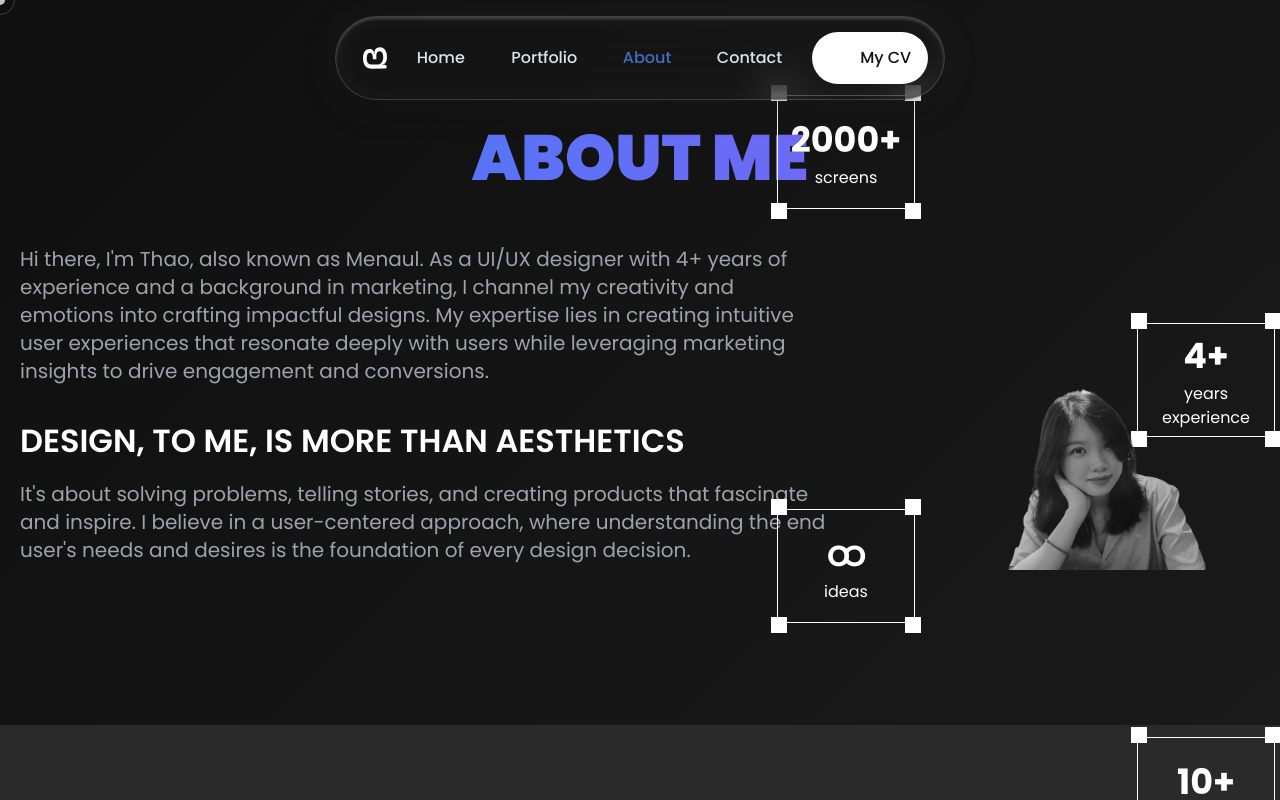
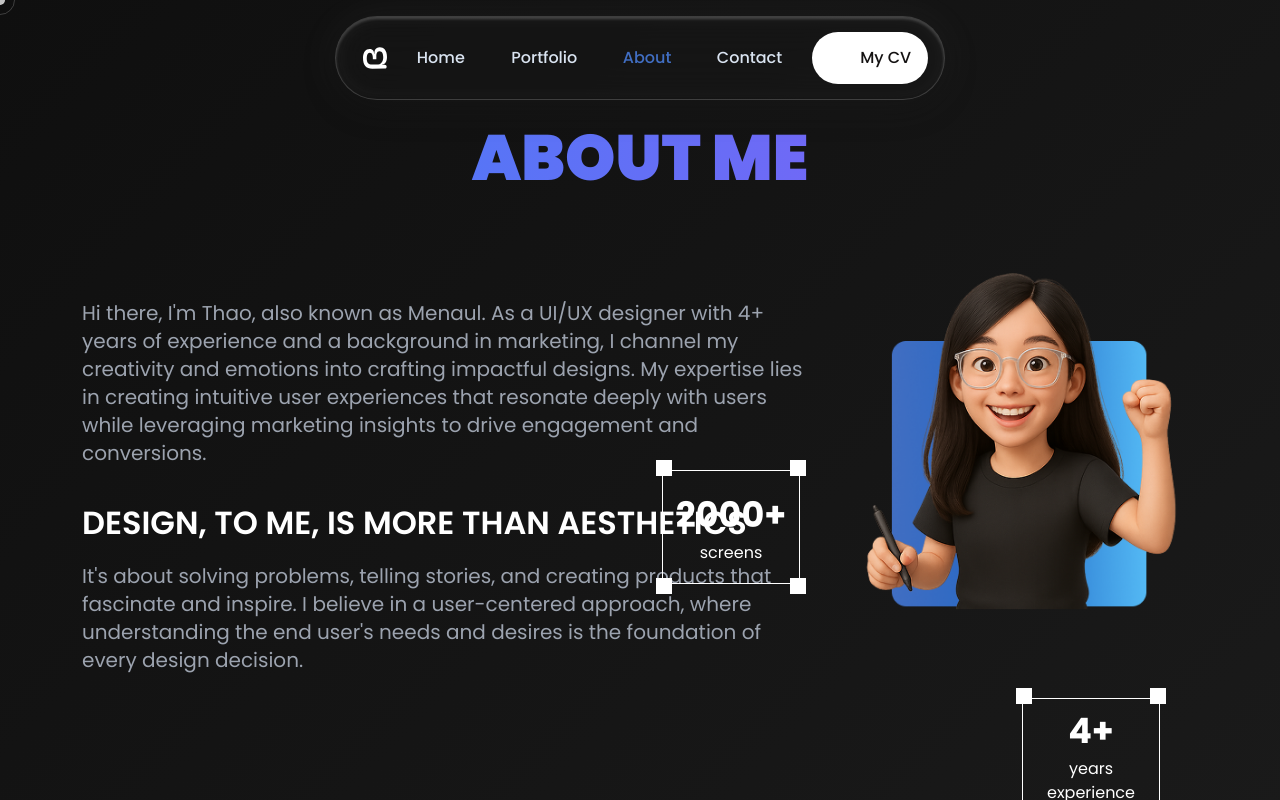
Before and after one commit to phamminhtuan-1996/web-portfolio-thaotruong-ver-2, a Next.js app: page /about in a window 1280 px wide. Built offline with nearby package versions, Linux system fonts and the light colour scheme; some icons are missing.

Commit message:
feat: Update About page layout and styling, add new avatar image

```diff
--- a/src/app/about/page.tsx
+++ b/src/app/about/page.tsx
@@ -33,26 +33,6 @@ const DivParent = styled.div`
     margin-bottom: 3rem;
   }
 
-  .header__content {
-    max-width: 1320px;
-    margin: 0 auto;
-    padding: 0 20px;
-    display: flex;
-    gap: 4rem;
-  }
-
-  .left-content {
-    flex: 0 0 65%;
-  }
-
-  .right-content {
-    flex: 0 0 35%;
-    position: relative;
-    display: flex;
-    align-items: center;
-    justify-content: center;
-  }
-
   .about-paragraph {
     font-family: Poppins;
     font-weight: 400;
@@ -85,15 +65,17 @@ const DivParent = styled.div`
 
   .character-wrapper {
     position: relative;
-    width: 300px;
-    height: 400px;
+    width: 100%;
+    max-width: 400px;
+    height: 500px;
+    margin: 0 auto;
   }
 
   .character-image {
-    position: absolute;
-    top: 50%;
-    left: 50%;
-    transform: translate(-50%, -50%);
+    width: 100%;
+    object-fit: contain;
+    display: block;
+    margin: 0 auto;
     z-index: 1;
   }
   .experience {
@@ -432,18 +414,29 @@ const DivParent = styled.div`
   display: none;
 }
  @media (max-width: 990px) {
-    .header__content .row {
-      margin: 0;
-      padding: 0;
+    .header {
+        padding: 80px 0 60px;
     }
-    .header__content {
-      width: calc(100vw - 32px);
-      height: auto;
+    .about-title {
+      font-size: 2.5rem;
+      margin-bottom: 2rem;
     }
-    .header {
-        height: auto;
-        position: relative;
-        padding-bottom: 186px;
+    .about-paragraph {
+      font-size: 16px;
+      line-height: 24px;
+      margin-bottom: 1.5rem;
+    }
+    .design-title {
+      font-size: 24px;
+      line-height: 36px;
+    }
+    .design-description {
+      font-size: 16px;
+      line-height: 24px;
+    }
+    .character-wrapper {
+      height: 400px;
+      margin-top: 2rem;
     }
     .slogan-mobile {
       display: block;
@@ -455,17 +448,6 @@ const DivParent = styled.div`
     .content-about {
       font-size: 12px;
       margin: 0;
-    }
-    .header__content .col-md-5 {
-      order: 2;
-      display: flex;
-    }
-    .header__content .col-md-5 img {
-      width: 50%;
-      height: 100%;
-    }
-    .header .col-md-7 {
-      padding: 0 3rem;
     }
     .apostrophe-left {
       top: 0;
@@ -654,9 +636,10 @@ useEffect(() => {
   return (
     <DivParent>
       <div className="header">
+        <div className="container">
           <h1 className="about-title">ABOUT ME</h1>
-        <div className="header__content">
-          <div className="left-content">
+          <Row className="align-items-center">
+            <Col xs={12} md={7} lg={8}>
               <p className="about-paragraph">
                 Hi there, I&apos;m Thao, also known as Menaul. As a UI/UX designer with 4+ years of experience and a background in marketing,
                 I channel my creativity and emotions into crafting impactful designs. My expertise lies in creating intuitive user
@@ -670,16 +653,16 @@ useEffect(() => {
                 I believe in a user-centered approach, where understanding the end user&apos;s needs and desires is
                 the foundation of every design decision.
               </p>
-          </div>
+            </Col>
 
-          <div className="right-content">
+            <Col xs={12} md={5} lg={4}>
               <div className="character-wrapper">
                 <Image
-                src="/img/avt-thaotruong.png"
+                  src="/img/ava_about.png"
                   alt="Character"
-                width={200}
-                height={250}
-                className="character-image"
+                  width={300}
+                  height={375}
+                  className="character-image d-block mx-auto"
                 />
                 {/* Reuse DragDropTitleAbout for stat boxes - matches the design */}
                 {listTitleAboutDragDrop.map((item, index) => (
@@ -691,7 +674,8 @@ useEffect(() => {
                   />
                 ))}
               </div>
-          </div>
+            </Col>
+          </Row>
         </div>
       </div>
 
```
Also changed, not shown: public/img/ava_about.png (added), 1 other file (tests, documents, lock files or other folders). Lines whose indentation alone changed are shown as unchanged.
